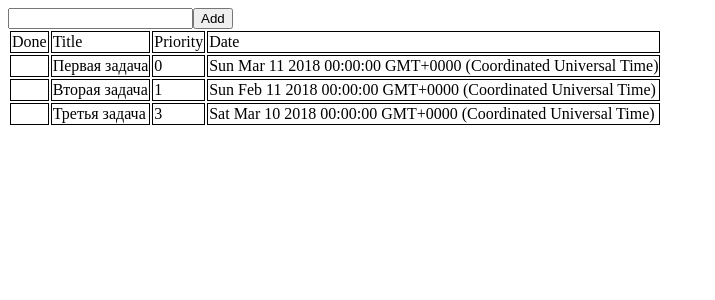
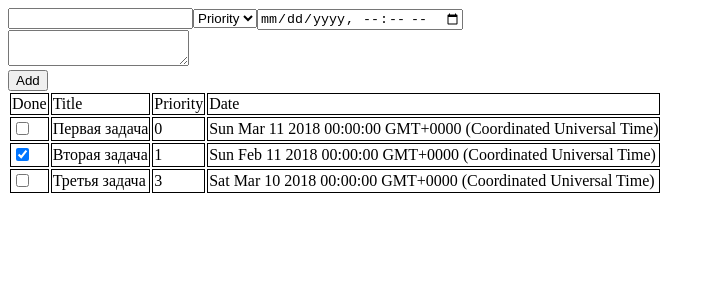
Before and after one commit to ginkomix/ToDo-react, a React (Create React App) app: page / in a window 1280 px wide. Shown: the top 300 px of the page, without its empty margins (0-715 px from the left). Built offline with nearby package versions, Linux system fonts and the light colour scheme.

Commit message:
change done

```diff
--- a/public/index.html
+++ b/public/index.html
@@ -4,37 +4,12 @@
     <meta charset="utf-8">
     <meta name="viewport" content="width=device-width, initial-scale=1, shrink-to-fit=no">
     <meta name="theme-color" content="#000000">
-    <!--
-      manifest.json provides metadata used when your web app is added to the
-      homescreen on Android. See https://developers.google.com/web/fundamentals/engage-and-retain/web-app-manifest/
-    -->
-    <link rel="manifest" href="%PUBLIC_URL%/manifest.json">
-    <link rel="shortcut icon" href="%PUBLIC_URL%/favicon.ico">
-    <!--
-      Notice the use of %PUBLIC_URL% in the tags above.
-      It will be replaced with the URL of the `public` folder during the build.
-      Only files inside the `public` folder can be referenced from the HTML.
 
-      Unlike "/favicon.ico" or "favicon.ico", "%PUBLIC_URL%/favicon.ico" will
-      work correctly both with client-side routing and a non-root public URL.
-      Learn how to configure a non-root public URL by running `npm run build`.
-    -->
     <title>React App</title>
   </head>
   <body>
-    <noscript>
-      You need to enable JavaScript to run this app.
-    </noscript>
+
     <div id="root"></div>
-    <!--
-      This HTML file is a template.
-      If you open it directly in the browser, you will see an empty page.
 
-      You can add webfonts, meta tags, or analytics to this file.
-      The build step will place the bundled scripts into the <body> tag.
-
-      To begin the development, run `npm start` or `yarn start`.
-      To create a production bundle, use `npm run build` or `yarn build`.
-    -->
   </body>
 </html>
--- a/src/App.js
+++ b/src/App.js
@@ -1,7 +1,7 @@
 import React from "react";
 import Table from "./components/Table";
 import ToDoForm from "./components/ToDoForm";
-import {getItems,addItem} from "./utils/api"
+import {api} from "./utils/api"
 import "./App.css";
 class App extends React.Component {
 	constructor() {
@@ -10,6 +10,7 @@ class App extends React.Component {
 			item: null
 		}
 	}
+
 	renderLoad() {
 		return (
 			<p>Load</p>
@@ -17,7 +18,7 @@ class App extends React.Component {
 	}
 
 	componentWillMount() {
-		getItems()
+		api.getItems()
 			.then((items)=>{
 			this.setState({
 				item: items
@@ -26,9 +27,10 @@ class App extends React.Component {
 
 	}
 
-	setItem =(infAdd)=> {
-		addItem(infAdd)
+	setItem =(title,priorety,data,description)=> {
+		api.addItem(title,priorety,data,description)
 			.then((newInf)=>{
+
 			this.setState({
 				item:newInf
 			});
@@ -36,16 +38,25 @@ class App extends React.Component {
 		});
 	}
 
+	changeDone = (id)=> {
+		api.changeItems(id).then((inf)=>{
+
+			this.setState({
+				item: inf
+			})
+		});
+	}
+
 	renderTable() {
-
 		return (
-			<Table items = {this.state.item}/>
+			<Table change={this.changeDone} items = {this.state.item}/>
 		)
 	}
+
 	render() {
 		return (
 			<div>
-			<ToDoForm clickFunction={this.setItem}/>
+				<ToDoForm  clickFunction={this.setItem}/>
 				{this.state.item ? this.renderTable() : this.renderLoad()}
 			</div>
 		);
--- a/src/components/Table/index.js
+++ b/src/components/Table/index.js
@@ -16,12 +16,18 @@ class Table extends React.Component {
 		)
 	}
 
+	changeDone =(ev)=> {
+		let target =ev.target.className;
+		this.props.change(target);
+	}
+
 	renderTable() {
 		return(
 			<tbody>
 				{ this.props.items.map((item)=> {
 					return (<tr key = {item.id}>
-						<td>{item.done}</td>
+
+						<td><input className = {item.id} type="checkbox" checked ={item.done} onChange={this.changeDone} /></td>
 						<td>{item.title}</td>
 						<td>{item.priority}</td>
 						<td>{`${item.date}`}</td>
--- a/src/components/ToDoForm/index.js
+++ b/src/components/ToDoForm/index.js
@@ -3,16 +3,39 @@ import React from 'react';
 export default class ToDoForm extends React.Component {
 
 	addItem = ()=>{
-	let inf = document.querySelector('#mainInput').value;
-		this.props.clickFunction(inf);
+		let title = document.querySelector('#title').value,
+			priorety = document.querySelector('#priorety').value,
+			data = document.querySelector('#data').value,
+			description = document.querySelector('#description').value;
+		document.querySelector('#title').value = '';
+		document.querySelector('#priorety').value = -1;
+		document.querySelector('#data').value = '';
+		document.querySelector('#description').value = '';
+		this.props.clickFunction(title,priorety,data,description);
 	}
 
 	render() {
 		return(
-		<div>
-			<input id="mainInput" type="text"/>
-			<button onClick={this.addItem} id="add">Add</button>
-		</div>
+			<div className="addTask">
+				<div>
+					<input id="title"  type="text"/>
+					<select id="priorety" >
+						<option value ="-1" selected disabled>Priority</option>
+						<option  value="0">Low</option>
+						<option value="1">Mid</option>
+						<option value="2">Max</option>
+					</select>
+					<input id="data" type="datetime-local" />
+				</div>
+				<div>
+					<textarea id="description">
+
+					</textarea>
+				</div>
+				<div>
+					<button onClick={this.addItem} id="add">Add</button>
+				</div>
+			</div>
 
 		)
 	}
--- a/src/utils/api.js
+++ b/src/utils/api.js
@@ -1,46 +1,67 @@
 import items from "./demo-data";
-const key = 'item';
-	let inf ;
-export const getItems = ()=> {
 
+class Api {
+	constructor() {
+		this.key = 'item';
+		this.inf =[];
+	}
+
+	getItems() {
 		return new Promise(resolve=>{
-		let item = JSON.parse(localStorage.getItem(key));
+			let item = JSON.parse(localStorage.getItem(this.key));
 
 			if(Array.isArray(item)) {
-			inf = item;
+				this.inf = item;
 			} else {
-			inf = items;
+				this.inf = items;
 			}
 
-		resolve(inf);
+			resolve(this.inf);
 		}) ;
-
-
-
-
 	}
 
-export const addItem = (title) =>{
+	addItem(title,priorety,data,description){
 		return new Promise(resolve=>{
 			let itemNew = {
 				id: Date.now(),
 				title: title,
-			description: "Some text",
-			priority: 0,
-			date: Date.now(),
+				description: description,
+				priority: parseInt(priorety),
+				date: `${data}`,
 				done: false
 			}
-		inf.push(itemNew);
-		setItems().then(()=>{
-			resolve(inf);
+			this.inf.push(itemNew);
+			this.setItems().then(()=>{
+				resolve(this.inf);
 			})
 		});
 	}
 
-const setItems = ()=> {
+	changeItems(id) {
+
+		return new Promise(resolve=>{
+			this.inf.map((item)=>{
+				if( item.id==id) {
+
+					item.done = !item.done;
+					return
+				}
+
+			});
+			this.setItems().then(()=>{
+				resolve(this.inf);
+			})
+
+		});
+	}
+
+	setItems = ()=> {
 		return new Promise(resolve=> {
-		localStorage.setItem(key,JSON.stringify(inf));
+			localStorage.setItem(this.key,JSON.stringify(this.inf));
 			resolve();
 		});
 
 	}
+}
+
+export let api = new Api();
```
Also changed, not shown: src/components/ToDoForm/index.css (added). Lines whose indentation alone changed are shown as unchanged.
